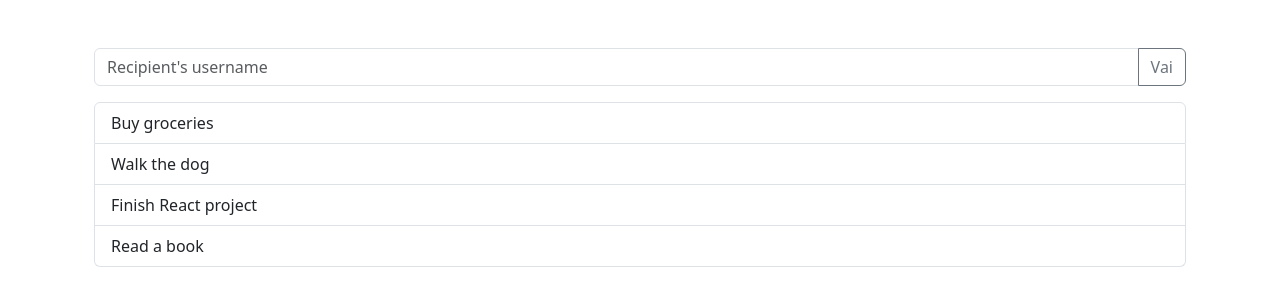
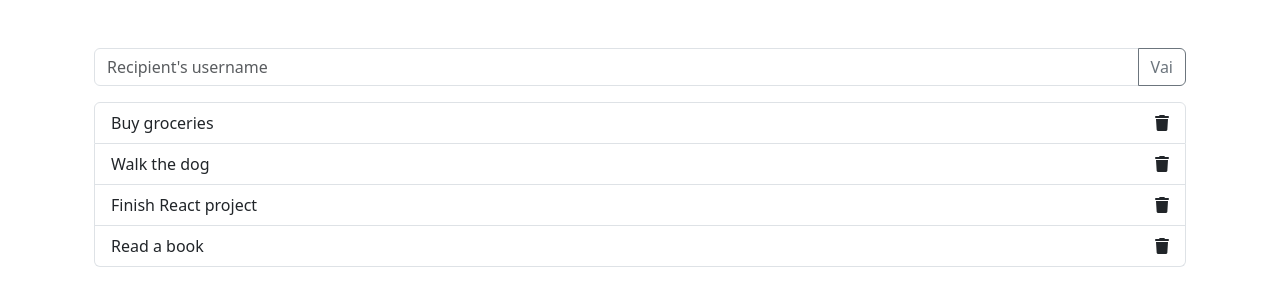
Before and after one commit to luigi-giordano/react-form, a React (Vite) app: page / in a window 1280 px wide. Shown: the top 306 px of the page. Built offline with nearby package versions, Linux system fonts and the light colour scheme.

Commit message:
creazione icona per cancellare le liste all'interno del form e funzione handleRemoveList per eliminare al click

```diff
--- a/index.html
+++ b/index.html
@@ -8,6 +8,10 @@
   <!-- Bootstrap  -->
   <link href="https://cdn.jsdelivr.net/npm/bootstrap@5.3.3/dist/css/bootstrap.min.css" rel="stylesheet"
     integrity="sha384-QWTKZyjpPEjISv5WaRU9OFeRpok6YctnYmDr5pNlyT2bRjXh0JMhjY6hW+ALEwIH" crossorigin="anonymous">
+  <!-- Font awesome  -->
+  <link rel="stylesheet" href="https://cdnjs.cloudflare.com/ajax/libs/font-awesome/6.7.2/css/all.min.css"
+    integrity="sha512-Evv84Mr4kqVGRNSgIGL/F/aIDqQb7xQ2vcrdIwxfjThSH8CSR7PBEakCr51Ck+w+/U6swU2Im1vVX0SVk9ABhg=="
+    crossorigin="anonymous" referrerpolicy="no-referrer" />
 
   <title>React Blog Form</title>
 </head>
--- a/src/components/TodoListForm.jsx
+++ b/src/components/TodoListForm.jsx
@@ -19,6 +19,15 @@
     // Aggiorno la todolist
     setTodoList(newList);
   }
+
+  const handleRemoveList = (index) => {
+    // Creazione clone todolist
+    const newListList = todoList.filter(item => item.index !== index);
+    // Aggiorno la todolist
+    setTodoList(newListList);
+  }
+
+
 
   return (
     <div className="container my-5">
@@ -44,7 +53,14 @@
       <>
         <ul className="list-group">
           {todoList.map((item, index) => (
-            <li key={index} className="list-group-item">{item}</li>
+            <li key={index} className="list-group-item d-flex justify-content-between align-items-center">
+              <span>{item}</span>
+              <i
+                className="fa-solid fa-trash pointer"
+                onClick={() => handleRemoveList(index)}>
+
+              </i>
+            </li>
           ))}
         </ul>
       </>
--- a/src/index.css
+++ b/src/index.css
@@ -0,0 +1,7 @@
+.pointer {
+  cursor: pointer;
+
+  &:hover {
+    color: red;
+  }
+}
```
